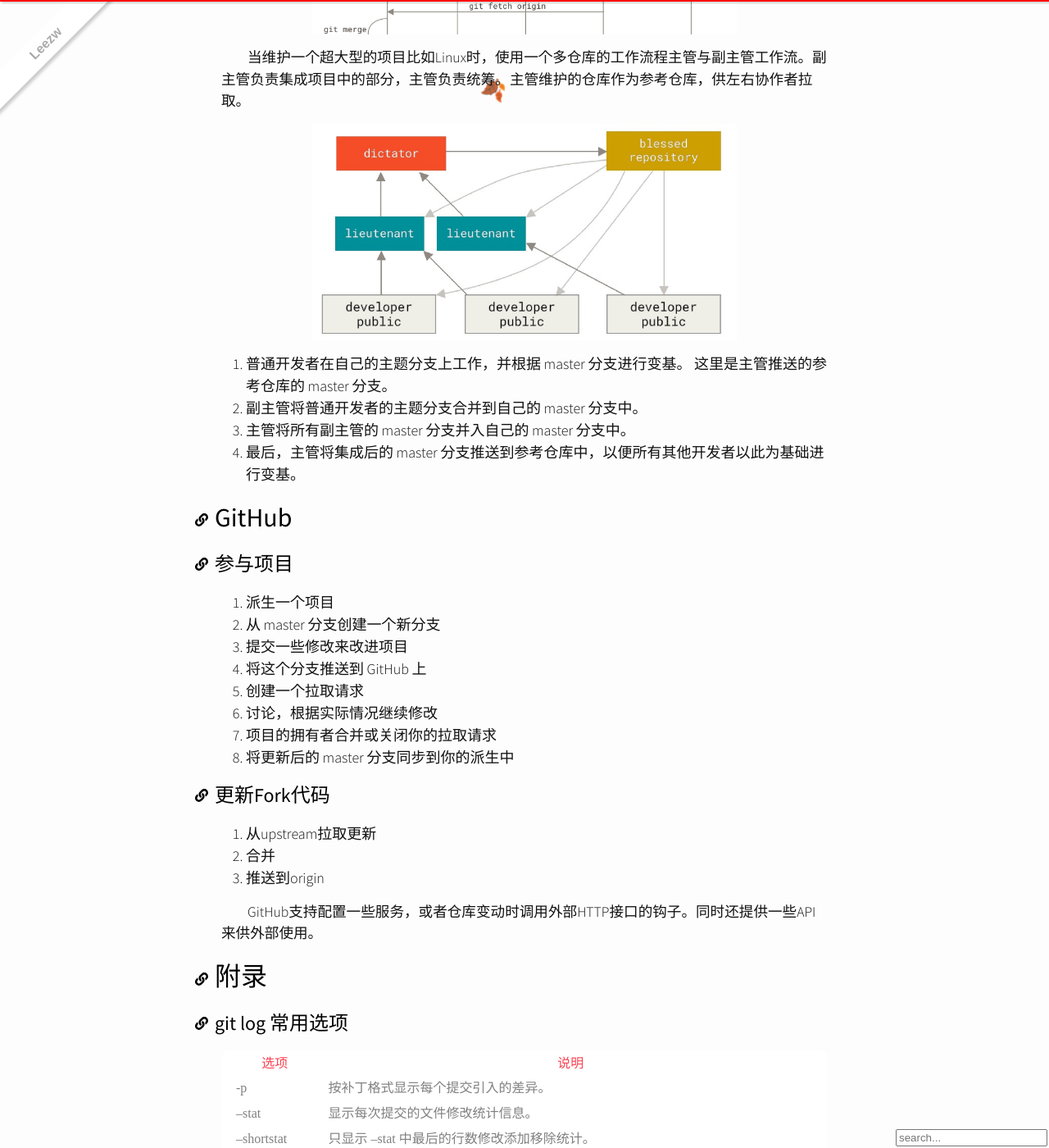
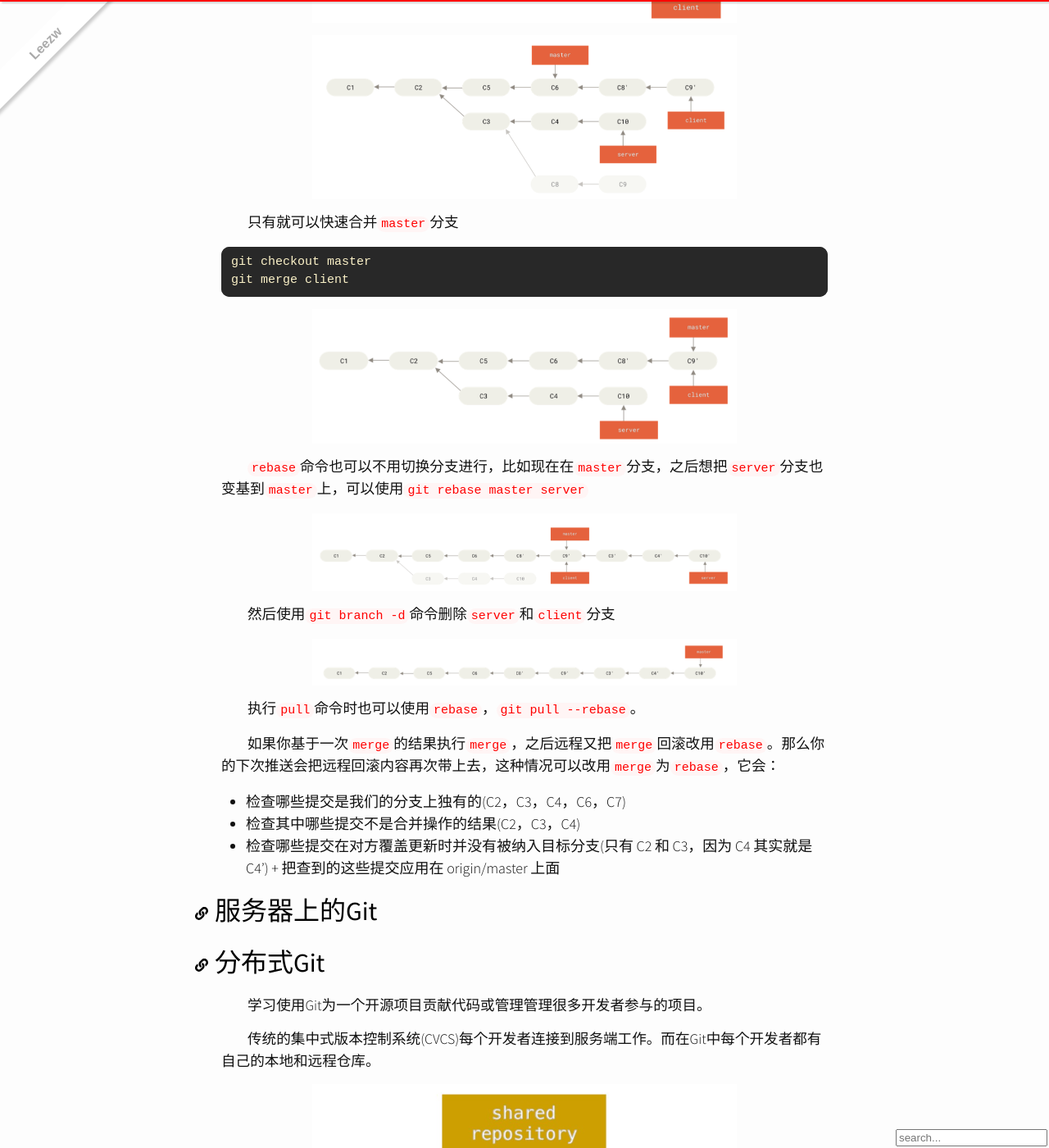
Before and after one commit to quantum-li/quantum-li.github.io, a Jekyll site: the page built from _article/2020-11-02-git-reference.md, in a window 1280 px wide and 1400 px high, scrolled down 7185 px. Shown: the whole window at 82% size. Built offline with Jekyll 4.4.1, drawn with Linux system fonts in a browser that asks for light colours; nearby versions of some CDN libraries; comment, search, counter and statistics services are not loaded; some of the changed text lies outside the part shown.

Commit message:
2020-11-16 15:48:09

````diff
--- a/_article/2020-11-02-git-reference.md
+++ b/_article/2020-11-02-git-reference.md
@@ -143,9 +143,63 @@ Git中有一个特殊的指针`HEAD`，它指向当前所在的本地分支，
 
 删除远程分支使用带有 `--delete` 选项的 `git push` 命令，`git push origin --delete develop`。基本上这个命令做的只是从服务器上移除这个指针。 Git 服务器通常会保留数据一段时间直到垃圾回收运行，所以如果不小心删除掉了，通常是很容易恢复的。
 
-## 变基
+## 变基(rebase)
 
+使用`merge`时会基于两个分支生成一次新的提交，如果提交存在于你的仓库之外，而别人可能基于这些提交进行开发，那么不要执行变基。
 
+![merge分支阶段1](/assets/images/git-reference/merge分支阶段1.png)
+
+![merge分支阶段2](/assets/images/git-reference/merge分支阶段2.png)
+
+而使用`rebase`，会把当前分支的变更提交连接到目标分支的所有提交后面，这样做看起来历史更简洁:
+
+``` shell
+git checkout experiment
+git rebase master
+```
+
+![rebase分支阶段2](/assets/images/git-reference/rebase分支阶段2.png)
+
+之后就可以回到 `master` 分支，进行一次快进合并。
+
+``` shell
+git checkout master
+git merge experiment
+```
+![rebase分支阶段3](/assets/images/git-reference/rebase分支阶段3.png)
+
+如果在一个签出的分支上再签出新分支，比如从`master`签出`server`分支，又从`server`分支签出`client`分支。只想把`client`分支上的修改合并回`master`分支的话，使用`git rebase --onto master server client`。这个命令的意思是“取出 `client` 分支，找出它从 `server` 分支分歧之后的补丁， 然后把这些补丁在 `master` 分支上重放一遍，让 `client` 看起来像直接基于 `master` 修改一样”
+
+![3分支rebase阶段1](/assets/images/git-reference/3分支rebase阶段1.png)
+
+![3分支rebase阶段2](/assets/images/git-reference/3分支rebase阶段2.png)
+
+只有就可以快速合并`master`分支
+
+``` shell
+git checkout master
+git merge client
+```
+
+![3分支rebase阶段3](/assets/images/git-reference/3分支rebase阶段3.png)
+
+`rebase`命令也可以不用切换分支进行，比如现在在`master`分支，之后想把`server`分支也变基到`master`上，可以使用`git rebase master server`
+
+![3分支rebase阶段4](/assets/images/git-reference/3分支rebase阶段4.png)
+
+然后使用`git branch -d`命令删除`server`和`client`分支
+
+![3分支rebase阶段5](/assets/images/git-reference/3分支rebase阶段5.png)
+
+执行`pull`命令时也可以使用`rebase`，`git pull --rebase`。
+
+如果你基于一次`merge`的结果执行`merge`，之后远程又把`merge`回滚改用`rebase`。那么你的下次推送会把远程回滚内容再次带上去，这种情况可以改用`merge`为`rebase`，它会：
+
++ 检查哪些提交是我们的分支上独有的(C2，C3，C4，C6，C7)
++ 检查其中哪些提交不是合并操作的结果(C2，C3，C4)
++ 检查哪些提交在对方覆盖更新时并没有被纳入目标分支(只有 C2 和 C3，因为 C4 其实就是 C4') + 把查到的这些提交应用在 origin/master 上面
+
+# 服务器上的Git
 
 # 分布式Git
 
````
Also changed, not shown: assets/images/git-reference/3分支rebase阶段1.png (added), assets/images/git-reference/3分支rebase阶段2.png (added), assets/images/git-reference/3分支rebase阶段3.png (added), assets/images/git-reference/3分支rebase阶段4.png (added), assets/images/git-reference/3分支rebase阶段5.png (added), assets/images/git-reference/merge分支阶段1.png (added), assets/images/git-reference/merge分支阶段2.png (added), assets/images/git-reference/rebase分支阶段2.png (added), assets/images/git-reference/rebase分支阶段3.png (added).
